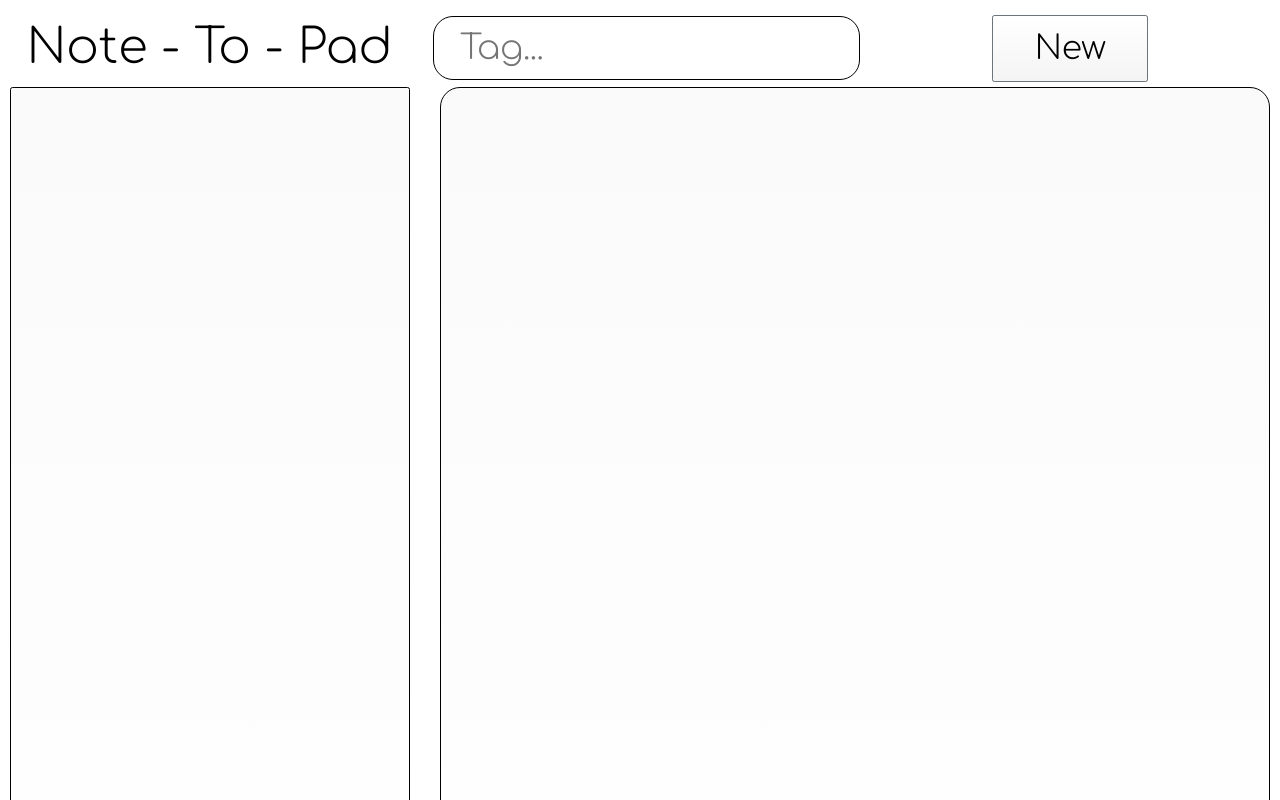
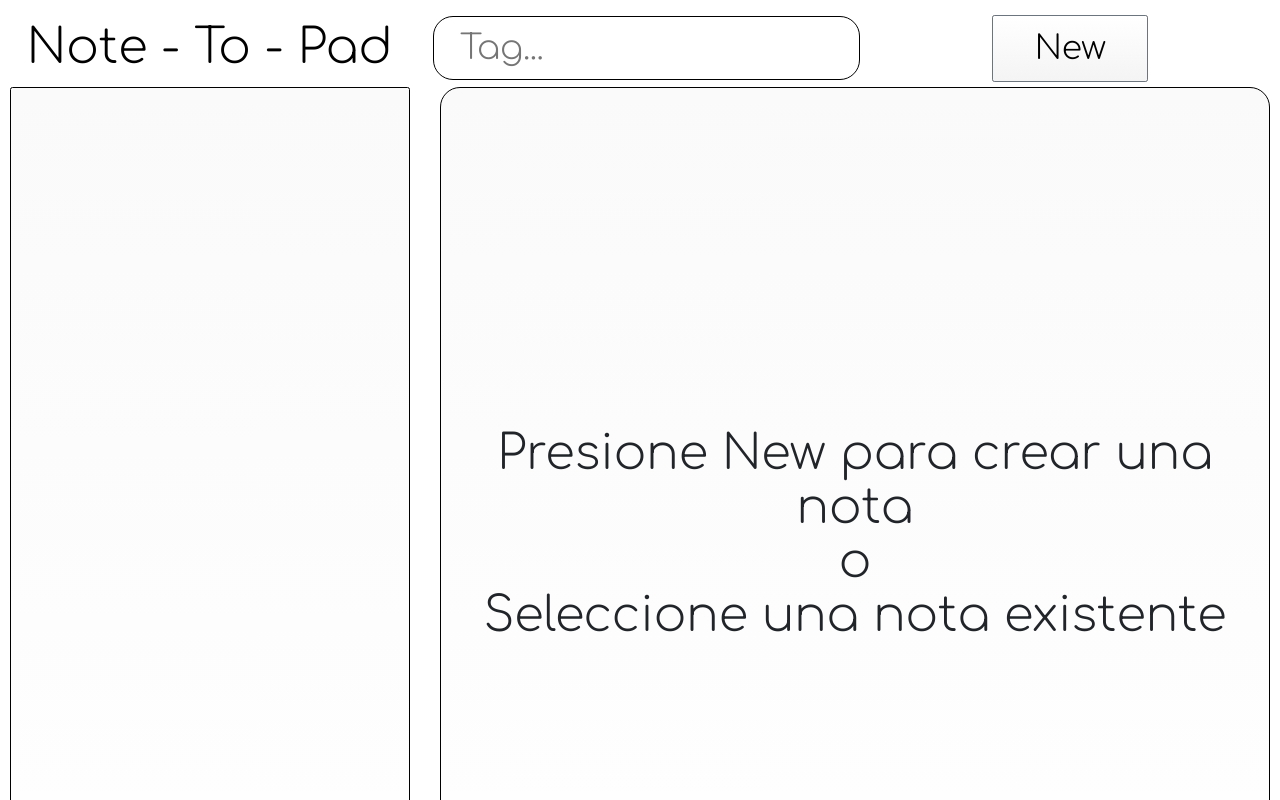
Before and after one commit to rafaelflores520/note-to-pad, a React (Create React App) app: page / in a window 1280 px wide. Shown: the top 800 px of the page. Built offline with nearby package versions, Linux system fonts and the light colour scheme.

Commit message:
Simple Dashboard y mejoras chicas

```diff
--- a/src/App.css
+++ b/src/App.css
@@ -64,7 +64,15 @@
   border-radius: 20px;
 }
 
-
+.Note-mask-item {
+  font-family: 'Comfortaa';
+  font-style: normal;
+  font-weight: 300;
+  font-size: 48px;
+  line-height: 54px;
+  align-items: center;
+  text-align: center;
+}
 
 /*.App {
   text-align: center;
--- a/src/App.js
+++ b/src/App.js
@@ -11,7 +11,7 @@ const notesArray = isThere ? JSON.parse(localStorage.getItem('datos')) : []
 export default class App extends React.Component {
   state = {
     currentNote: null,
-    notes: notesArray,
+    notes: notesArray, //[{id: 1, date: "hoy", ... , tags:["t1", "t2", "t3"]}]
     search: ''
   }
 
@@ -67,7 +67,7 @@ export default class App extends React.Component {
           <NoteList notes={this.state.notes} changeCurrentNote={this.changeCurrentNote} deletenote={this.deletenote} query={this.state.search}/>
           <div className="col">
             {( this.state.currentNote === null ) &&
-            ( <div className="Note-mask"/>)}
+            ( <div className="Note-mask Note-mask-item d-flex justify-content-center align-items-center">Presione New para crear una nota<br/>o<br/>Seleccione una nota existente</div>)}
             {( this.state.currentNote !== null ) && ( <Note note={this.state.currentNote} savenote={this.saveNote}/> )}
           </div>
         </div>
--- a/src/Note.css
+++ b/src/Note.css
@@ -58,6 +58,7 @@
 
 .Note-tags {
     position: absolute;
+    width: 90%;
     left: 2.33%;
     right: 65.82%;
     top: 92.86%;
--- a/src/Note.js
+++ b/src/Note.js
@@ -25,7 +25,7 @@ export default class Note extends React.Component{
                     <div className="dash Up"/>
                     <textarea className="Note-body " placeholder="Text Here..." ref={(input) => { this.textAreaInput = input}} onChange={()=>this.save(note) }/>
                     <div className="dash Down"/>
-                    <input className="Note-tags " placeholder="Tags Here..." ref={(input) => { this.textInput2 = input}} onChange={(event)=>this.save(note) }/>
+                    <input className="Note-tags " placeholder="Tags Here by Commas: Tag1, Tag2, Tag3," ref={(input) => { this.textInput2 = input}} onChange={(event)=>this.save(note) }/>
                 </div>
 
         );
--- a/src/NoteList.js
+++ b/src/NoteList.js
@@ -11,7 +11,7 @@ export default class NoteList extends React.Component {
                     <div className="Note-list">
                         <ListGroup className='Note-list-frame'>
                         { notes.map((note) => (
-                            (findit(note.tags, query)) && ( //findit(note.tags, query)
+                            (findit(note.tags, query)) && ( //findit(note.tags, query) // () && ()
                             <ListGroupItem
                             className="Note-item"
                             key={notes.id}
@@ -38,8 +38,6 @@ export default class NoteList extends React.Component {
 }
 
 function findit(arr, qry){
-    console.log("Entra a la funcion")
-    console.log(arr)
     if (!arr.length) {
         return true
     }
```
